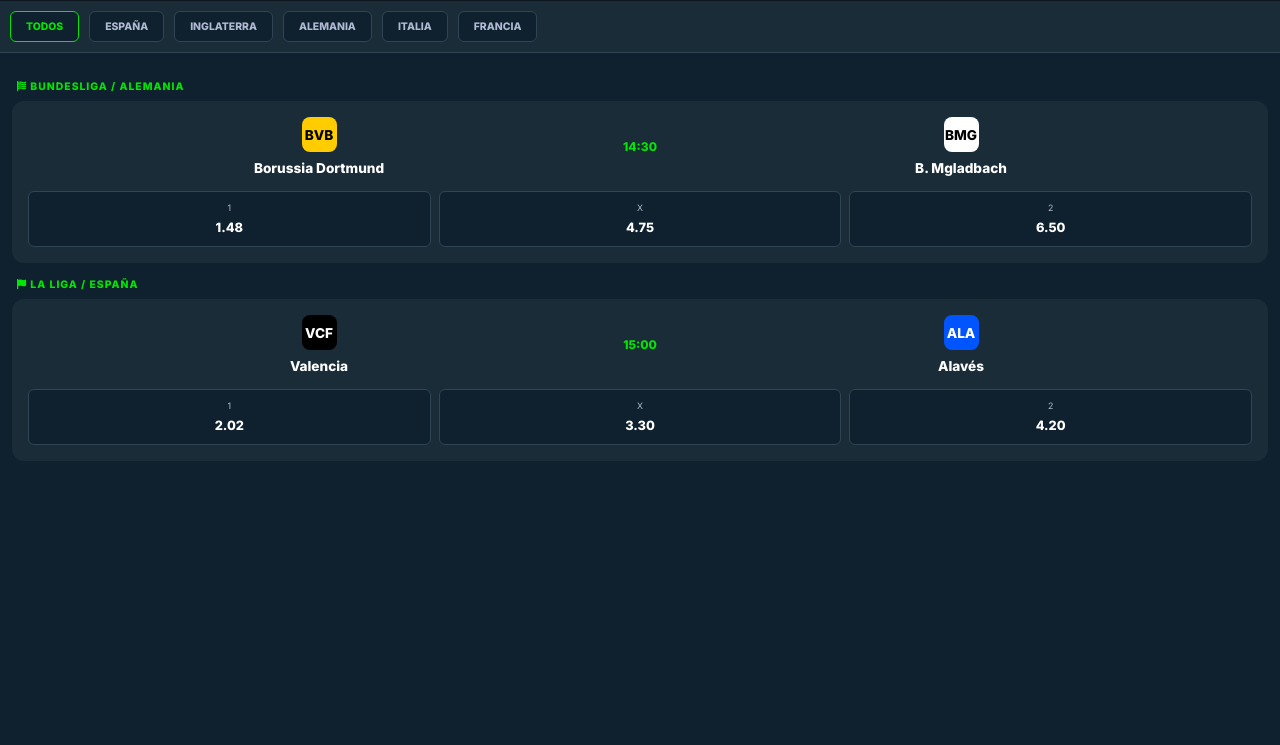
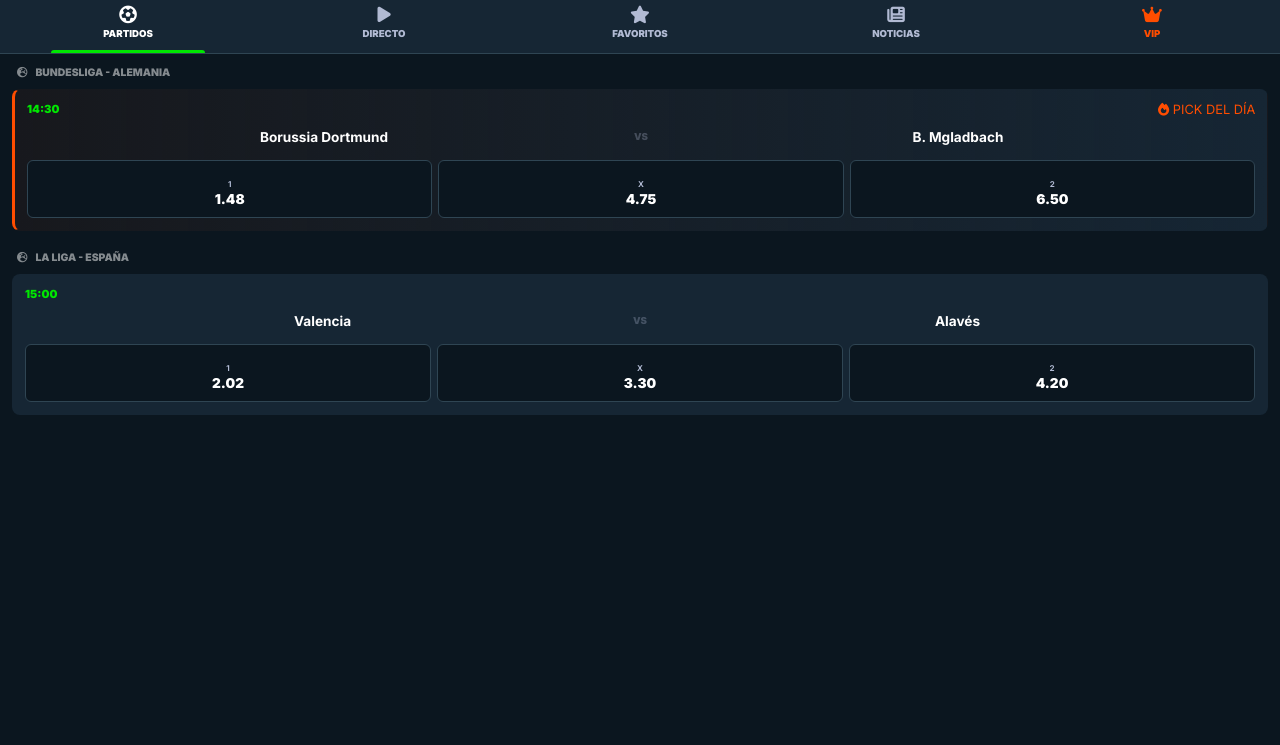
Before and after one commit to alpickscolombia10/alpicks-oficial, a plain HTML site: page index.html in a window 1280 px wide. Shown: the part 55-800 px from the top of the page. Drawn offline with Linux system fonts and the light colour scheme.

Commit message:
Update index.html

```diff
--- a/index.html
+++ b/index.html
@@ -3,113 +3,152 @@
 <head>
     <meta charset="UTF-8">
     <meta name="viewport" content="width=device-width, initial-scale=1.0, maximum-scale=1.0, user-scalable=no">
-    <title>ALPICKS | PRO ENGINE</title>
-    <link href="https://fonts.googleapis.com/css2?family=Inter:wght@400;600;800&family=Orbitron:wght@700&display=swap" rel="stylesheet">
+    <title>ALPICKS | PRO TERMINAL</title>
+    <link href="https://fonts.googleapis.com/css2?family=Inter:wght@400;600;700;900&family=Orbitron:wght@800&display=swap" rel="stylesheet">
     <link rel="stylesheet" href="https://cdnjs.cloudflare.com/ajax/libs/font-awesome/6.4.0/css/all.min.css">
     <style>
-        :root { --bg: #0f212e; --card: #1a2c38; --green: #00e701; --blue: #2f4553; --text: #b1bad3; --white: #ffffff; }
+        :root { --bg: #0b161f; --card: #162634; --green: #00e701; --blue: #2f4553; --text: #b1bad3; --white: #ffffff; --orange: #ff4d00; }
         * { margin:0; padding:0; box-sizing:border-box; -webkit-tap-highlight-color: transparent; }
         body { background: var(--bg); color: var(--text); font-family: 'Inter', sans-serif; height: 100vh; display: flex; flex-direction: column; overflow: hidden; }
 
-        /* HEADER */
-        header { background: var(--card); padding: 15px; display: flex; justify-content: space-between; align-items: center; border-bottom: 2px solid #0b161f; }
-        .logo { font-family: 'Orbitron'; color: var(--white); font-size: 1.2rem; }
-        .date-badge { font-size: 0.7rem; font-weight: 800; background: var(--blue); padding: 5px 10px; border-radius: 4px; color: #fff; }
+        /* HEADER SUPERIOR PROFESIONAL */
+        header { background: var(--card); padding: 12px 18px; display: flex; justify-content: space-between; align-items: center; border-bottom: 1px solid rgba(255,255,255,0.05); }
+        .logo { font-family: 'Orbitron'; color: var(--white); font-size: 1.1rem; letter-spacing: 1px; }
+        .user-status { display: flex; align-items: center; gap: 8px; font-size: 0.65rem; font-weight: 800; color: var(--green); }
+        .live-pulse { width: 6px; height: 6px; background: var(--green); border-radius: 50%; animation: pulse 1.5s infinite; }
 
-        /* NAVEGACIÓN DE LIGAS */
-        .league-selector { background: var(--card); display: flex; overflow-x: auto; padding: 10px; gap: 10px; border-bottom: 1px solid var(--blue); }
-        .league-selector::-webkit-scrollbar { display: none; }
-        .l-item { flex: 0 0 auto; padding: 8px 15px; background: var(--bg); border-radius: 6px; font-size: 0.65rem; font-weight: 800; border: 1px solid var(--blue); }
-        .l-item.active { border-color: var(--green); color: var(--green); }
+        /* NAVEGACIÓN PRINCIPAL (PARTIDOS, DIRECTO, FAVORITOS, NOTICIAS, VIP) */
+        .main-tabs { background: var(--card); display: flex; border-bottom: 1px solid var(--blue); }
+        .tab-item { flex: 1; padding: 14px 0; text-align: center; font-size: 0.6rem; font-weight: 800; color: var(--text); transition: 0.3s; position: relative; }
+        .tab-item i { display: block; font-size: 1.1rem; margin-bottom: 4px; }
+        .tab-item.active { color: var(--white); }
+        .tab-item.active::after { content:''; position: absolute; bottom: 0; left: 20%; right: 20%; height: 3px; background: var(--green); border-radius: 10px 10px 0 0; }
+        .tab-item.vip { color: var(--orange); }
 
-        /* CONTENIDO PRINCIPAL */
-        .main-content { flex: 1; overflow-y: auto; padding: 12px; }
-        .page { display: none; }
-        .page.active { display: block; }
+        /* LISTADO DE LIGAS Y PARTIDOS */
+        .content-area { flex: 1; overflow-y: auto; padding: 12px; }
+        .league-group { margin-bottom: 20px; }
+        .league-info { display: flex; align-items: center; gap: 8px; font-size: 0.65rem; font-weight: 900; color: var(--white); margin-bottom: 10px; opacity: 0.5; padding-left: 5px; }
 
-        /* MATCH CARDS */
-        .league-title { font-size: 0.65rem; font-weight: 900; color: var(--green); margin: 15px 0 8px 5px; text-transform: uppercase; letter-spacing: 1px; }
-        .match-card { background: var(--card); border-radius: 12px; padding: 15px; margin-bottom: 10px; cursor: pointer; border: 1px solid transparent; }
-        .match-card:active { border-color: var(--green); background: var(--blue); }
+        .match-row { background: var(--card); border-radius: 8px; padding: 12px; margin-bottom: 6px; border: 1px solid transparent; }
+        .match-row.has-pick { border-left: 3px solid var(--orange); background: linear-gradient(90deg, rgba(255,77,0,0.05) 0%, var(--card) 100%); }
 
-        .match-info { display: grid; grid-template-columns: 1fr 60px 1fr; align-items: center; text-align: center; margin-bottom: 15px; }
-        .team { font-size: 0.85rem; font-weight: 700; color: var(--white); }
-        .team-shield { width: 35px; height: 35px; background: var(--blue); border-radius: 8px; margin: 0 auto 8px; display: flex; align-items: center; justify-content: center; font-size: 0.9rem; border: 1px solid rgba(255,255,255,0.1); }
-        .time { font-size: 0.75rem; font-weight: 900; color: var(--green); }
+        .match-top { display: flex; justify-content: space-between; margin-bottom: 12px; align-items: center; }
+        .match-time { font-size: 0.7rem; font-weight: 800; color: var(--green); }
+        .fire-icon { color: var(--orange); animation: flicker 1s infinite; font-size: 0.8rem; }
 
-        /* CUOTAS (ODDS) */
-        .odds-grid { display: grid; grid-template-columns: 1fr 1fr 1fr; gap: 8px; }
-        .odd-box { background: var(--bg); padding: 10px; border-radius: 6px; text-align: center; border: 1px solid var(--blue); }
-        .odd-label { display: block; font-size: 0.55rem; color: var(--text); margin-bottom: 3px; }
-        .odd-val { font-size: 0.8rem; font-weight: 900; color: var(--white); }
+        .teams-grid { display: grid; grid-template-columns: 1fr 40px 1fr; align-items: center; text-align: center; margin-bottom: 15px; }
+        .team-name { font-size: 0.85rem; font-weight: 700; color: var(--white); }
+        .vs { font-size: 0.6rem; font-weight: 900; opacity: 0.3; }
 
-        /* MODAL DE DETALLES */
-        .modal { position: fixed; inset: 0; background: var(--bg); z-index: 2000; display: none; flex-direction: column; }
-        .modal-header { background: var(--card); padding: 20px; display: flex; align-items: center; gap: 20px; }
-        .modal-tabs { display: flex; background: var(--card); border-bottom: 1px solid var(--blue); }
-        .m-tab { flex: 1; padding: 15px; text-align: center; font-size: 0.7rem; font-weight: 800; opacity: 0.5; }
-        .m-tab.active { opacity: 1; border-bottom: 3px solid var(--green); color: var(--white); }
+        /* SISTEMA DE CUOTAS 1X2 */
+        .odds-row { display: grid; grid-template-columns: 1fr 1fr 1fr; gap: 6px; }
+        .odd-btn { background: var(--bg); padding: 10px; border-radius: 6px; text-align: center; border: 1px solid var(--blue); cursor: pointer; }
+        .odd-val { font-size: 0.85rem; font-weight: 900; color: var(--white); display: block; }
+        .odd-lbl { font-size: 0.5rem; color: var(--text); font-weight: 700; }
 
-        /* NAV DOCK */
-        nav { background: var(--card); display: flex; justify-content: space-around; padding: 18px; border-top: 1px solid #0b161f; }
-        .nav-item { text-align: center; color: #556c7d; font-size: 0.6rem; font-weight: 700; text-transform: uppercase; }
-        .nav-item i { font-size: 1.3rem; display: block; margin-bottom: 5px; }
-        .nav-item.active { color: var(--white); }
+        /* MODAL DE INFORMACIÓN (TABS INTERNAS) */
+        .info-modal { position: fixed; inset: 0; background: var(--bg); z-index: 5000; display: none; flex-direction: column; }
+        .info-header { background: var(--card); padding: 15px; display: flex; align-items: center; gap: 15px; border-bottom: 1px solid var(--blue); }
+        .inner-tabs { display: flex; background: var(--card); }
+        .inner-tab { flex: 1; padding: 15px; text-align: center; font-size: 0.65rem; font-weight: 800; border-bottom: 2px solid transparent; }
+        .inner-tab.active { color: var(--green); border-bottom-color: var(--green); }
 
+        @keyframes pulse { 0% { opacity: 1; } 50% { opacity: 0.4; } }
+        @keyframes flicker { 0%, 100% { opacity: 1; } 50% { opacity: 0.7; transform: scale(1.1); } }
     </style>
 </head>
 <body>
 
     <header>
         <div class="logo">ALPICKS</div>
-    <div class="date-badge">VIERNES 19/12</div>
+        <div class="user-status"><div class="live-pulse"></div> ID: AL-9928</div>
     </header>
 
-<div class="league-selector">
-    <div class="l-item active">TODOS</div>
-    <div class="l-item">ESPAÑA</div>
-    <div class="l-item">INGLATERRA</div>
-    <div class="l-item">ALEMANIA</div>
-    <div class="l-item">ITALIA</div>
-    <div class="l-item">FRANCIA</div>
+    <div class="main-tabs">
+        <div class="tab-item active"><i class="fas fa-futbol"></i>PARTIDOS</div>
+        <div class="tab-item"><i class="fas fa-play"></i>DIRECTO</div>
+        <div class="tab-item"><i class="fas fa-star"></i>FAVORITOS</div>
+        <div class="tab-item"><i class="fas fa-newspaper"></i>NOTICIAS</div>
+        <div class="tab-item vip" onclick="showVIP()"><i class="fas fa-crown"></i>VIP</div>
     </div>
 
-<div class="main-content">
+    <div class="content-area">
 
-    <div id="page-matches" class="page active">
-
-        <div class="league-title"><i class="fas fa-flag-usa"></i> BUNDESLIGA / ALEMANIA</div>
-        <div class="match-card" onclick="openDetails('Dortmund vs Mgladbach')">
-            <div class="match-info">
-                <div class="team"><div class="shield-css" style="background:#ffcc00; color:#000; width:35px; height:35px; border-radius:8px; margin:0 auto 8px; display:flex; align-items:center; justify-content:center; font-weight:900;">BVB</div>Borussia Dortmund</div>
-                <div class="time">14:30</div>
-                <div class="team"><div class="shield-css" style="background:#fff; color:#000; width:35px; height:35px; border-radius:8px; margin:0 auto 8px; display:flex; align-items:center; justify-content:center; font-weight:900;">BMG</div>B. Mgladbach</div>
+        <div class="league-group">
+            <div class="league-info"><i class="fas fa-globe-europe"></i> BUNDESLIGA - ALEMANIA</div>
+            <div class="match-row has-pick" onclick="openInfo('Dortmund vs Mgladbach', '1.48', '4.75', '6.50')">
+                <div class="match-top">
+                    <span class="match-time">14:30</span>
+                    <span class="fire-icon"><i class="fas fa-fire"></i> PICK DEL DÍA</span>
                 </div>
-            <div class="odds-grid">
-                <div class="odd-box"><span class="odd-label">1</span><span class="odd-val">1.48</span></div>
-                <div class="odd-box"><span class="odd-label">X</span><span class="odd-val">4.75</span></div>
-                <div class="odd-box"><span class="odd-label">2</span><span class="odd-val">6.50</span></div>
+                <div class="teams-grid">
+                    <div class="team-name">Borussia Dortmund</div>
+                    <div class="vs">VS</div>
+                    <div class="team-name">B. Mgladbach</div>
+                </div>
+                <div class="odds-row">
+                    <div class="odd-btn"><span class="odd-lbl">1</span><span class="odd-val">1.48</span></div>
+                    <div class="odd-btn"><span class="odd-lbl">X</span><span class="odd-val">4.75</span></div>
+                    <div class="odd-btn"><span class="odd-lbl">2</span><span class="odd-val">6.50</span></div>
+                </div>
             </div>
         </div>
 
-        <div class="league-title"><i class="fas fa-flag"></i> LA LIGA / ESPAÑA</div>
-        <div class="match-card" onclick="openDetails('Valencia vs Alavés')">
-            <div class="match-info">
-                <div class="team"><div class="shield-css" style="background:#000; color:#fff; width:35px; height:35px; border-radius:8px; margin:0 auto 8px; display:flex; align-items:center; justify-content:center; font-weight:900;">VCF</div>Valencia</div>
-                <div class="time">15:00</div>
-                <div class="team"><div class="shield-css" style="background:#0055ff; color:#fff; width:35px; height:35px; border-radius:8px; margin:0 auto 8px; display:flex; align-items:center; justify-content:center; font-weight:900;">ALA</div>Alavés</div>
+        <div class="league-group">
+            <div class="league-info"><i class="fas fa-globe-europe"></i> LA LIGA - ESPAÑA</div>
+            <div class="match-row" onclick="openInfo('Valencia vs Alavés', '2.02', '3.30', '4.20')">
+                <div class="match-top">
+                    <span class="match-time">15:00</span>
                 </div>
-            <div class="odds-grid">
-                <div class="odd-box"><span class="odd-label">1</span><span class="odd-val">2.02</span></div>
-                <div class="odd-box"><span class="odd-label">X</span><span class="odd-val">3.30</span></div>
-                <div class="odd-box"><span class="odd-label">2</span><span class="odd-val">4.20</span></div>
+                <div class="teams-grid">
+                    <div class="team-name">Valencia</div>
+                    <div class="vs">VS</div>
+                    <div class="team-name">Alavés</div>
+                </div>
+                <div class="odds-row">
+                    <div class="odd-btn"><span class="odd-lbl">1</span><span class="odd-val">2.02</span></div>
+                    <div class="odd-btn"><span class="odd-lbl">X</span><span class="odd-val">3.30</span></div>
+                    <div class="odd-btn"><span class="odd-lbl">2</span><span class="odd-val">4.20</span></div>
+                </div>
             </div>
         </div>
 
     </div>
 
-    <div id="page-vip" class="page">
-        <div style="background:linear-gradient(135deg, #1a2c38 0%, #0f212e 100%); padding:30px; border-radius:20px; text-align:center; border:1px solid var(--green);">
-            <i class="fas fa-fire" style="color:#ff4d00; font-size:3rem; margin-bottom:20px;"></i>
-            <h2 style="color:#fff; font-family:'Orbitron';">SISTEMA VIP ALPICKS</h2>
-            <p style="margin:15px 0; font-size:0.8rem; line-
+    <div id="info-modal" class="info-modal">
+        <div class="info-header">
+            <i class="fas fa-chevron-left" onclick="closeInfo()"></i>
+            <span id="match-title" style="font-weight: 800; color: #fff; font-size: 0.9rem;">PARTIDO</span>
+        </div>
+        <div class="inner-tabs">
+            <div class="inner-tab active">RESUMEN</div>
+            <div class="inner-tab">ALINEACIONES</div>
+            <div class="inner-tab">H2H</div>
+            <div class="inner-tab">TABLA</div>
+        </div>
+        <div style="flex:1; display:flex; align-items:center; justify-content:center; padding:40px; text-align:center;">
+            <div>
+                <i class="fas fa-lock" style="font-size:3rem; color:var(--orange); margin-bottom:20px;"></i>
+                <h3 style="color:#fff;">ANÁLISIS BLOQUEADO</h3>
+                <p style="font-size:0.75rem; margin-top:10px;">El H2H y las Clasificaciones avanzadas solo están disponibles para usuarios VIP.</p>
+                <button onclick="location.href='https://checkout.bold.co/payment/LNK_IVT8NCM2JP'" style="margin-top:25px; background:var(--green); color:#000; border:none; padding:15px 30px; border-radius:8px; font-weight:900;">DESBLOQUEAR AHORA</button>
+            </div>
+        </div>
+    </div>
+
+    <script>
+        function openInfo(title) {
+            document.getElementById('match-title').innerText = title;
+            document.getElementById('info-modal').style.display = 'flex';
+        }
+        function closeInfo() {
+            document.getElementById('info-modal').style.display = 'none';
+        }
+        function showVIP() {
+            window.location.href = "https://checkout.bold.co/payment/LNK_IVT8NCM2JP";
+        }
+    </script>
+
+</body>
+</html>
```
Lines whose indentation alone changed are shown as unchanged.
